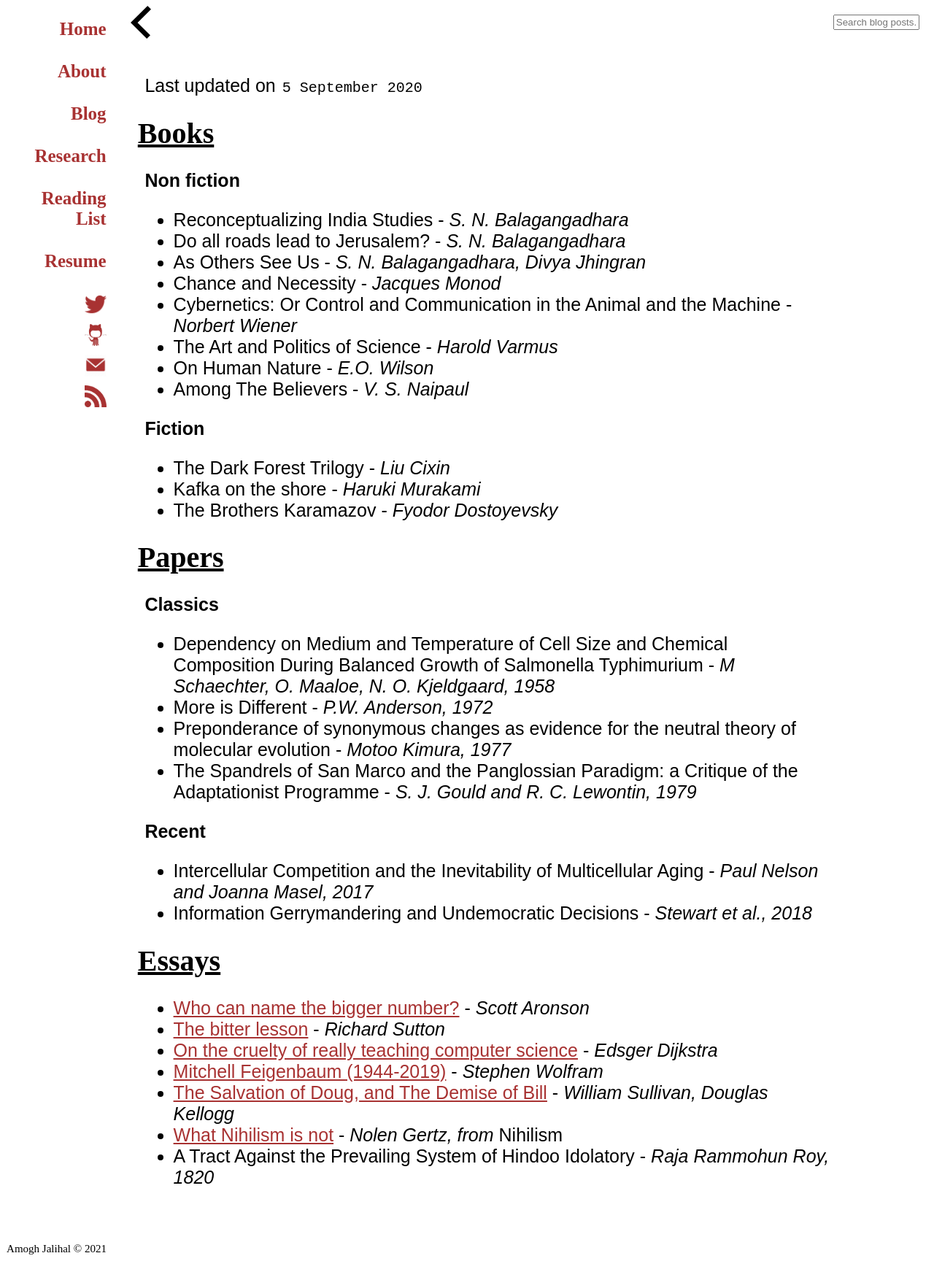
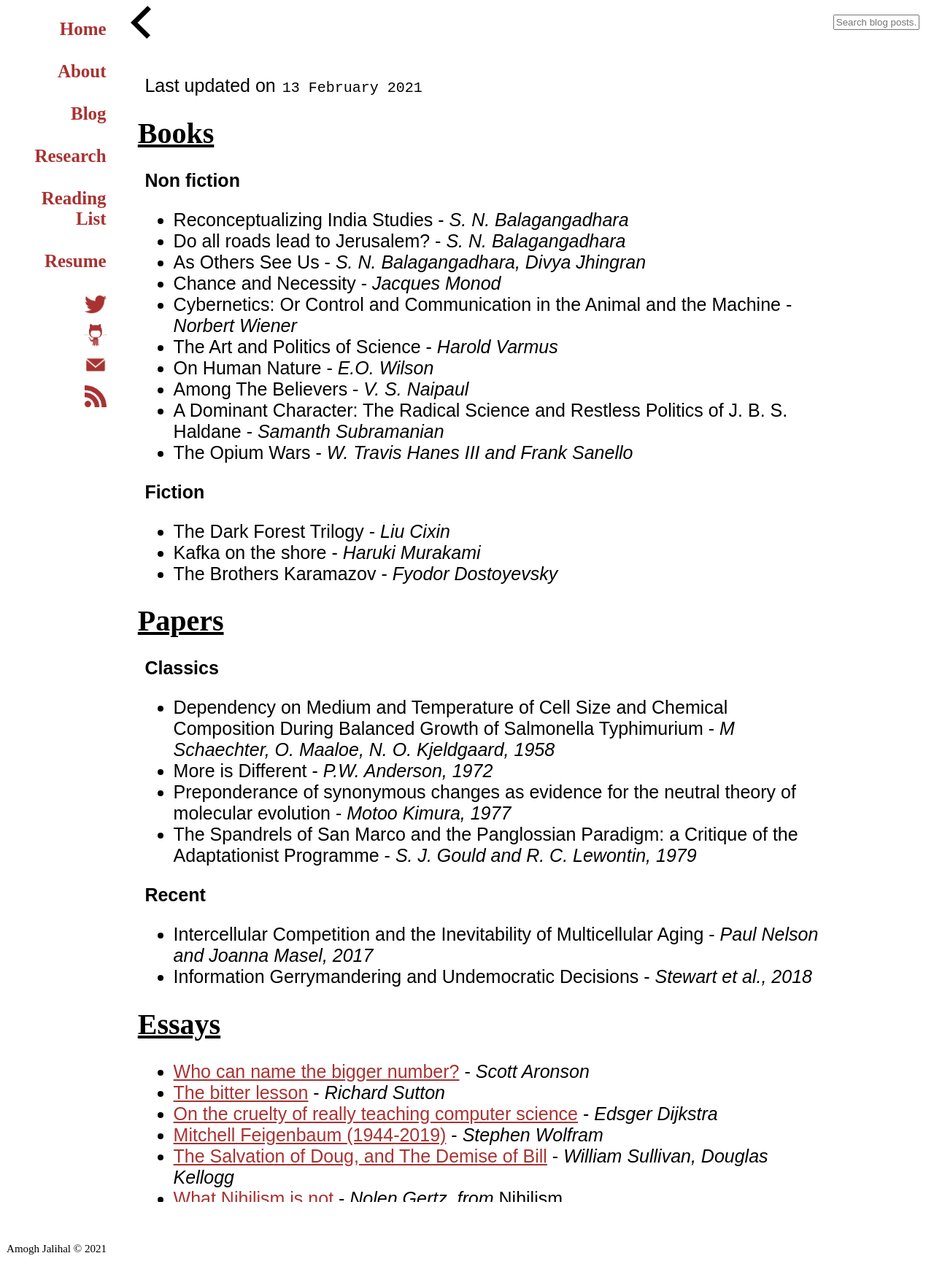
Before and after one commit to amoghpj/amoghpj.github.io, a Jekyll site: the page built from readinglist.md, in a window 1280 px wide. Shown: the whole page at 73% size. Built offline with Jekyll 4.4.1, drawn with Linux system fonts in a browser that asks for light colours; comment, search, counter and statistics services are not loaded.

Commit message:
Add to reading list

```diff
--- a/readinglist.md
+++ b/readinglist.md
@@ -2,7 +2,7 @@
 layout: default
 title: Reading list
 ---
-Last updated on `5 September 2020`
+Last updated on `13 February 2021`
 
 # Books
 
@@ -16,6 +16,8 @@ Last updated on `5 September 2020`
 - The Art and Politics of Science - *Harold Varmus*
 - On Human Nature - *E.O. Wilson*
 - Among The Believers - *V. S. Naipaul*
+- A Dominant Character: The Radical Science and Restless Politics of J. B. S. Haldane - *Samanth Subramanian*
+- The Opium Wars - *W. Travis Hanes III and Frank Sanello*
 
 **Fiction**
 
```
